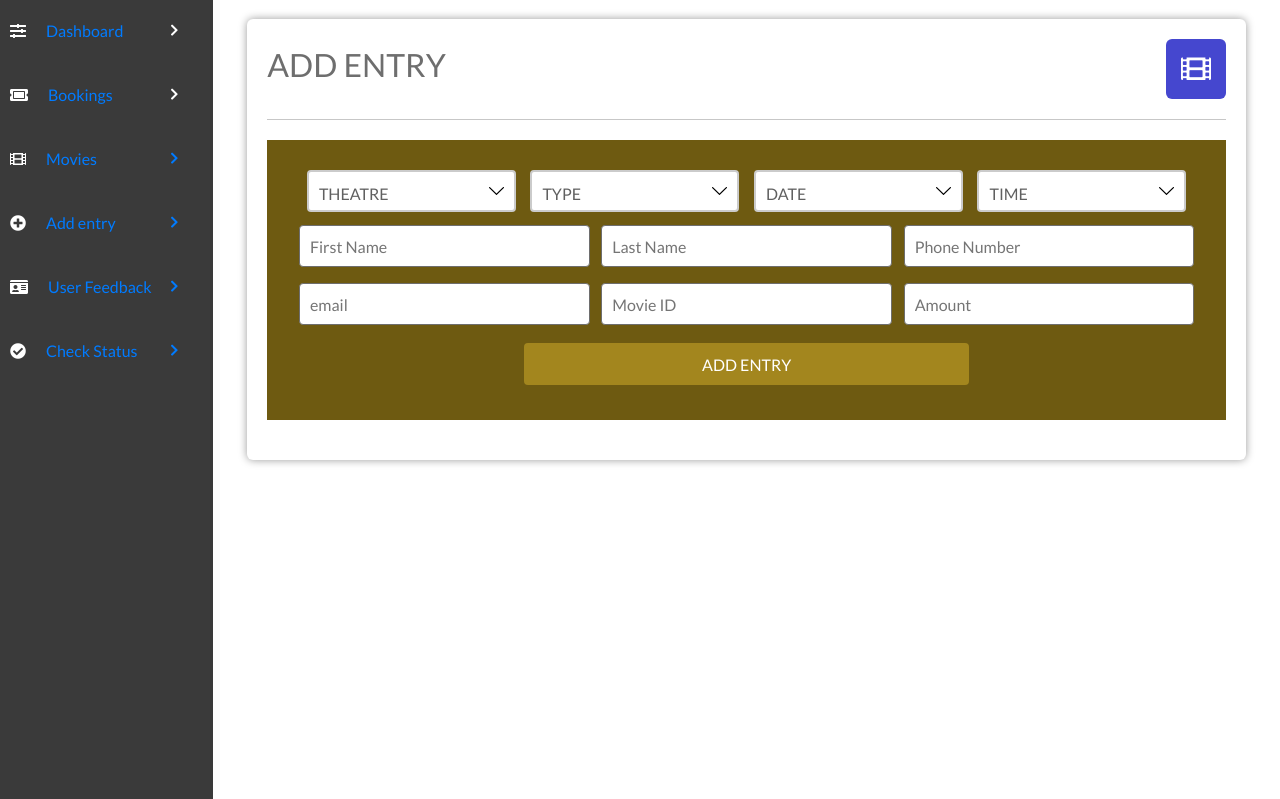
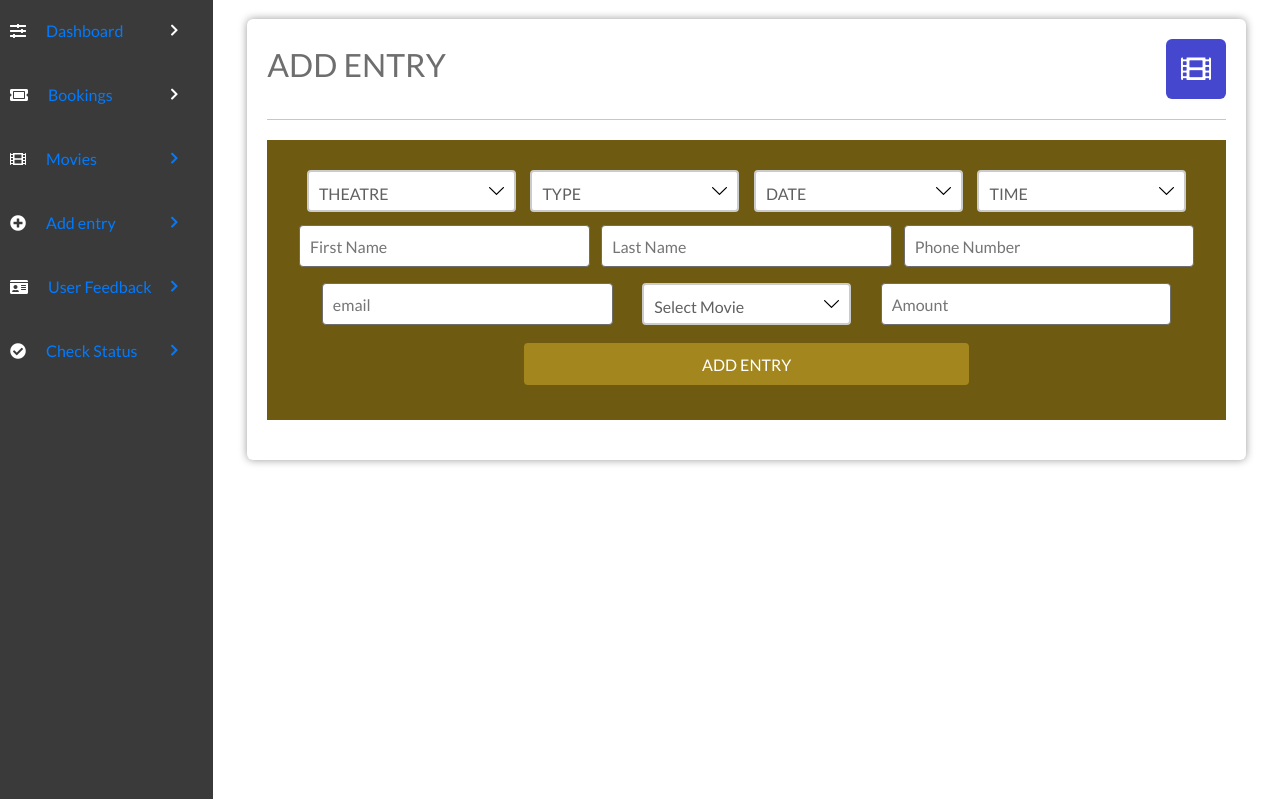
Before and after one commit to DipalDonga/OTTS, a PHP site: page /OnlineTicketSystem/admin/add.php in a window 1280 px wide. Shown: the part 66-865 px from the top of the page. Run offline with PHP 8.4, Linux system fonts and the light colour scheme; a user stored in the database is signed in; data comes from the database, SQL or seed files in the repository.

Commit message:
Update add.php

```diff
--- a/admin/add.php
+++ b/admin/add.php
@@ -33,7 +33,7 @@ if (isset($_POST['but_logout'])) {
     $sql = "SELECT * FROM bookingTable";
     $bookingsNo = mysqli_num_rows(mysqli_query($link, $sql));
     $messagesNo = mysqli_num_rows(mysqli_query($link, "SELECT * FROM feedbackTable"));
-    $moviesNo = mysqli_num_rows(mysqli_query($link, "SELECT * FROM movieTable"));
+    $moviesNo = mysqli_num_rows(mysqli_query($link, "SELECT * FROM movie"));
     ?>
 
     <?php include('header.php'); ?>
@@ -94,8 +94,20 @@ if (isset($_POST['but_logout'])) {
 
                             <input placeholder="Phone Number" type="text" name="pNumber" required>
                             <input placeholder="email" type="email" name="email" required>
-                            <input placeholder="Movie ID" type="text" name="movie_id">
+                             <select name="movie_id" required>
+                                <option disabled selected>Select Movie</option>
+                                <?php
+                                    //query execute
 
+                                    $query = mysqli_query($con,"select * from movie");
+                                    while($row = mysqli_fetch_array($query)){
+
+                                ?>
+                                    <option value="<?php echo $row['mid']; ?>"><?php echo $row['movieName']; ?></option>
+                                <?php
+                                    }
+                                ?>
+                            </select>
                             <input placeholder="Amount" type="text" name="cash" required>
 
                             <button type="submit" value="submit" name="submit" class="form-btn">ADD ENTRY</button>
```
